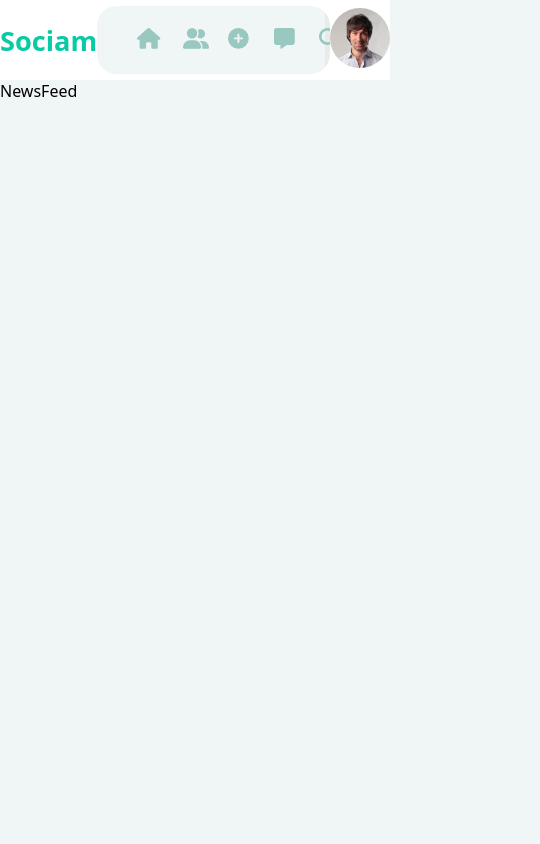
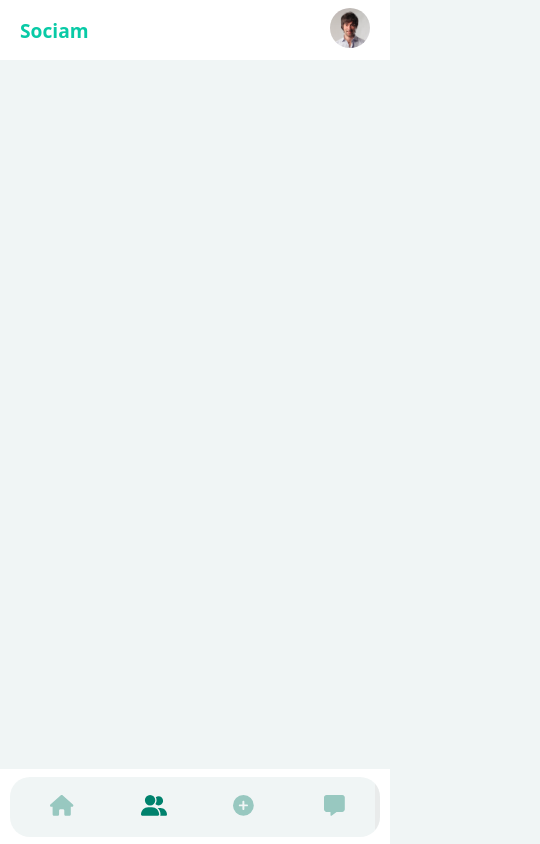
Before and after one commit to fasilkp/MERN-socialmedia, a React (Create React App) app in the folder client/: page /friends in a window 390 px wide. Shown: the whole page, 540 px wide, since content can reach past the window. Built offline with nearby package versions, Linux system fonts and the light colour scheme.

Commit message:
Routes set

```diff
--- a/client/package.json
+++ b/client/package.json
@@ -11,6 +11,7 @@
     "@testing-library/user-event": "^13.5.0",
     "react": "^18.2.0",
     "react-dom": "^18.2.0",
+    "react-router-dom": "^6.3.0",
     "react-scripts": "5.0.1",
     "web-vitals": "^2.1.4",
     "workbox-background-sync": "^6.5.3",
--- a/client/src/App.js
+++ b/client/src/App.js
@@ -1,12 +1,23 @@
 import React from 'react';
 import Home from './Pages/Home';
+import Friends from './Pages/Friends';
 import './App.css';
+import AddPost from './Pages/AddPost';
+import Chat from './Pages/Chat';
+import {BrowserRouter, Routes, Route} from 'react-router-dom'
 
 function App() {
   return (
-    <div className="App">
-      <Home></Home>
-    </div>
+    <BrowserRouter>
+        <div className="App">
+          <Routes>
+              <Route path="/" element={<Home />} />
+              <Route path="/friends" element={<Friends />} />
+              <Route path="/add-post" element={<AddPost />} />
+              <Route path="/chat" element={<Chat />} />
+          </Routes>
+        </div>
+    </BrowserRouter>
   );
 }
 
--- a/client/src/Components/NavBar/NavBar.css
+++ b/client/src/Components/NavBar/NavBar.css
@@ -4,6 +4,9 @@
     justify-content: center;
     background-color: var(--white);
     height: 80px;
+    position: fixed;
+    left: 0px ;
+    top: 0px;
 
 }
 .nav-body{
@@ -19,7 +22,7 @@
 .nav-status-bar{
     background-color: var(--lightblue);
     display: flex;
-    height: 85%;
+    height: 65px;
     width: 500px;
     border-radius: 20px;
     justify-content: space-around;
@@ -64,7 +67,6 @@
 .nav-search-input{
     display: flex;
     justify-content: center;
-
 }
 .nav-search-input input{
     height: 55px;
@@ -78,7 +80,7 @@
     color: rgb(138, 126, 126);
 }
 .nav-search-icon{
-    background-color: var(--navIcons);
+    background-color: var(--navHeader);
     color: white;
     width: 50px;
     height: 50px;
@@ -113,3 +115,41 @@
         transform: rotate(0deg);
     }
 }
+@media only screen and (max-width: 600px) {
+    .status-bar-back{
+        position: fixed;
+        bottom: 0px;
+        left: 0px;
+        background-color: #fff;
+        height: 75px;
+        width:100%;
+        display: flex;
+        justify-content: center;
+        align-items: center;
+    }
+    .nav-status-bar{
+        width: 95%;
+        height: 60px;
+    }
+    .nav-items.search{
+        display: none;
+    }
+    .nav-body{
+        justify-content: space-between;
+    }
+    .container.nav-body{
+        padding: 0px 20px;
+    }
+    .Navbar{
+        height: 60px;
+    }
+    .nav-header h3{
+        color:var(--navHeader) ;
+        font-size: 1.2rem;
+    }
+    .nav-profile img{
+        width: 40px;
+        height: 40px;
+    }
+
+}
--- a/client/src/Components/NavBar/NavBar.jsx
+++ b/client/src/Components/NavBar/NavBar.jsx
@@ -3,7 +3,9 @@ import { FontAwesomeIcon } from '@fortawesome/react-fontawesome'
 import { faAdd, faCirclePlus, faClose, faHome, faMessage, faPersonRifle, faSearch, faSearchPlus, faUser, faUserFriends, faXmark} from '@fortawesome/free-solid-svg-icons'
 import './NavBar.css'
 import ProfileImage from '../../images/profile_user.jpg'
-function NavBar() {
+import {Link} from 'react-router-dom'
+function NavBar(props) {
+    const {home, chat, friends, add}=props.clicked
     const [status, setStatus]=useState({
         searchBar:"0px",
         statusbar:"500px"
@@ -14,16 +16,29 @@ function NavBar() {
         <div className="nav-header">
             <h3>Sociam</h3>
         </div>
+        <div className="status-bar-back">
         <div className="nav-status-bar" >
             <div className='nav-items' style={{width:`${status.statusbar}`}}>
-                <FontAwesomeIcon icon={faHome} className="nav-icons"/></div>
+               <Link to="/">
+                <FontAwesomeIcon icon={faHome} className="nav-icons" style={{ color:`${home}`}}/>
+               </Link>
+                </div>
             <div className='nav-items' style={{width:`${status.statusbar}`}}>
-                <FontAwesomeIcon icon={faUserFriends} className="nav-icons" /></div>
+            <Link to="/friends">
+                <FontAwesomeIcon icon={faUserFriends} className="nav-icons"  style={{ color:`${friends}`}} />
+                </Link>
+                </div>
             <div className='nav-items' style={{width:`${status.statusbar}`}}>
-                <FontAwesomeIcon icon={faCirclePlus} className="nav-icons"/></div>
+            <Link to="/add-post">
+                <FontAwesomeIcon icon={faCirclePlus} className="nav-icons"  style={{ color:`${add}`}}/>
+                </Link>
+                </div>
             <div className='nav-items' style={{width:`${status.statusbar}`}}>
-                <FontAwesomeIcon icon={faMessage} className="nav-icons"/></div>
-            <div className='nav-items' style={{width:`${status.statusbar}`}}>
+            <Link to="/chat">
+                <FontAwesomeIcon icon={faMessage} className="nav-icons"  style={{ color:`${chat}`}}/>
+                </Link>
+                </div>
+            <div className='nav-items search' style={{width:`${status.statusbar}`}}>
                 <FontAwesomeIcon icon={faSearch} className="nav-icons"
                 onClick={()=>{setStatus({statusbar:"0px", searchBar:"500px"})}}
                 />
@@ -40,8 +55,9 @@ function NavBar() {
                 onClick={()=>{setStatus({statusbar:"500px", searchBar:"0px"})}}
                 />
                 </div>
+            </div>
+        </div>
 
-            </div>
         </div>
         <div className="nav-profile">
             <img src={ProfileImage} alt="image" />
--- /dev/null
+++ b/client/src/Pages/AddPost.jsx
@@ -0,0 +1,16 @@
+import React from 'react'
+import NavBar from '../Components/NavBar/NavBar'
+function AddPost() {
+  return (
+    <>
+    <NavBar clicked={{
+          home:"rgb(152, 200, 192)",
+          friends:"rgb(152, 200, 192)",
+          chat:"rgb(152, 200, 192)",
+          add:"rgb(0, 130, 109)",
+          }}></NavBar>
+    </>
+  )
+}
+
+export default AddPost
--- /dev/null
+++ b/client/src/Pages/Chat.jsx
@@ -0,0 +1,16 @@
+import React from 'react'
+import NavBar from '../Components/NavBar/NavBar'
+function Chat() {
+  return (
+    <>
+    <NavBar clicked={{
+          home:"rgb(152, 200, 192)",
+          friends:"rgb(152, 200, 192)",
+          chat:"rgb(0, 130, 109)",
+          add:"rgb(152, 200, 192)",
+          }}></NavBar>
+    </>
+  )
+}
+
+export default Chat
--- /dev/null
+++ b/client/src/Pages/Friends.jsx
@@ -0,0 +1,16 @@
+import React from 'react'
+import NavBar from '../Components/NavBar/NavBar'
+function Friends() {
+  return (
+    <>
+    <NavBar clicked={{
+          home:"rgb(152, 200, 192)",
+          friends:"rgb(0, 130, 109)",
+          chat:"rgb(152, 200, 192)",
+          add:"rgb(152, 200, 192)",
+          }}></NavBar>
+    </>
+  )
+}
+
+export default Friends
--- a/client/src/Pages/Home.jsx
+++ b/client/src/Pages/Home.jsx
@@ -4,7 +4,12 @@ import NewsFeed from '../Components/NewsFeed/NewsFeed'
 function Home() {
   return (
     <>
-        <NavBar></NavBar>
+        <NavBar clicked={{
+          home:"rgb(0, 130, 109)",
+          freinds:"rgb(152, 200, 192)",
+          chat:"rgb(152, 200, 192)",
+          add:"rgb(152, 200, 192)",
+          }}></NavBar>
         <NewsFeed></NewsFeed>
     </>
   )
```
Also changed, not shown: 1 other file (tests, documents, lock files or other folders).
